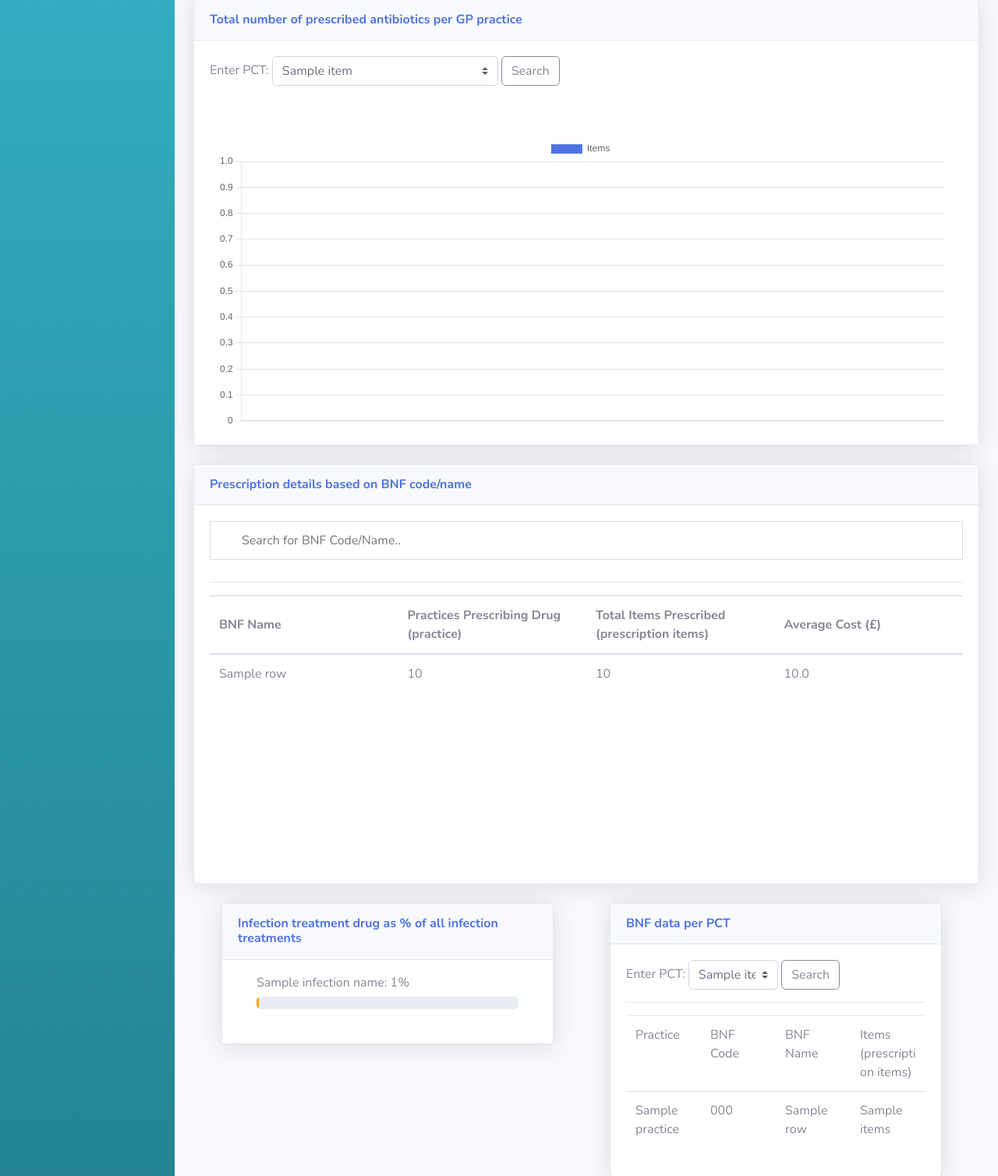
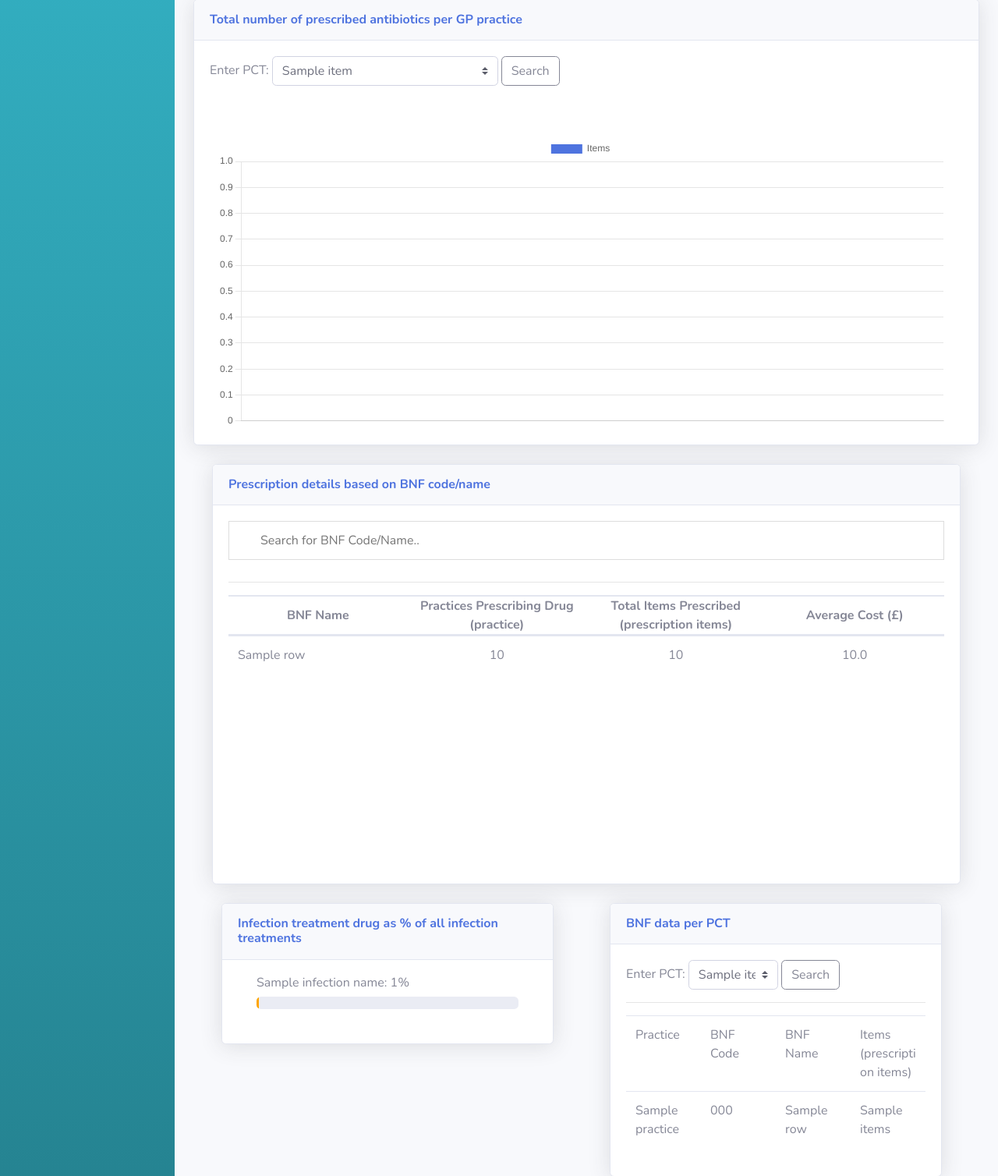
Before and after one commit to techonn/COPD-dashboard, a Flask app: template app/templates/dashboard/index.html in a window 1280 px wide. Shown: the part 675-2183 px from the top of the page at 78% size. Run offline with Flask 2, Linux system fonts and the light colour scheme; the template is opened without the code that fills it: most values are stand-ins (such as "Sample title", 1, 10 or a date in 2020); some libraries are stand-ins or nearby versions.

Commit message:
Add elements to printPDF

```diff
--- a/app/static/css/bnfcode_name_table.css
+++ b/app/static/css/bnfcode_name_table.css
@@ -15,13 +15,20 @@
 
 .table thead th {
   vertical-align: middle;
-  border-bottom: 2px solid #e3e6f0;
-  border-top: 2px solid #e3e6f0;
+  text-align: center;
+  border-bottom: none;
+  border-top: none;
+  box-shadow: inset 0 2px 0 #e3e6f0, inset 0 -2px 0 #e3e6f0;
   position: sticky;
   top: 0px;
   background-color: white;
+  padding: 2px 0;
 }
 
-table {
-  border-collapse: separate;
+table thead th {
+  background-clip: padding-box
 }
+
+td.val {
+  text-align: center;
+}
--- a/app/static/js/print_pdf.js
+++ b/app/static/js/print_pdf.js
@@ -20,13 +20,32 @@ function print_summary_as_pdf() {
     barchart.innerHTML = "<div class='col-xl-12 col-lg-7'><div class='card shadow mb-4'>" + barheader.outerHTML + imageElement.outerHTML + "</div></div></div>";
     barchart.classList.add('row');
     barchart.style.margin = "auto";
-    barchart.classList.add('pagebreak');
+
+    var chartCanvasGP = document.getElementById("gp-bar-chart");
+    while (chartCanvasGP == null || chartCanvasGP.style.length < 1) {
+        true==true;
+      }
+    var GPimageElement = document.createElement("img");
+    GPimageElement.style = "width: 100%;";
+    GPimageElement.src = chartCanvasGP.toDataURL("image/png", 0);
+
+    var GPbarheader= document.getElementById("GPbarheader").cloneNode(true);
+
+    var GPbarchart= document.createElement('div');
+    GPbarchart.innerHTML = "<div class='col-xl-12 col-lg-7'><div class='card shadow mb-4'>" + GPbarheader.outerHTML + GPimageElement.outerHTML + "</div></div></div>";
+    GPbarchart.classList.add('row');
+    GPbarchart.style.margin = "auto";
+    GPbarchart.classList.add('pagebreak');
 
     var infectiondrug= document.getElementById("infectiondrug").cloneNode(true);
     infectiondrug.style.margin = "auto";
-    infectiondrug.classList.add('pagebreak');
-    var BNFtable= document.getElementById("BNForitable").cloneNode(true);
-    BNFtable.style.margin = "auto";
+
+    var BNForitable= document.getElementById("BNForitable").cloneNode(true);
+    BNForitable.style.margin = "auto";
+    BNForitable.classList.add('pagebreak');
+
+    var BNFaddtable= document.getElementById("BNFaddtable").cloneNode(true);
+    BNFaddtable.style.margin = "auto";
 
     //add element to print
 
@@ -40,9 +59,11 @@ function print_summary_as_pdf() {
     container.appendChild(pageheader);
     container.appendChild(flashcards);
     container.appendChild(barchart);
+    container.appendChild(GPbarchart);
     //container.appendChild(barcanvas);
     container.appendChild(infectiondrug);
-    container.appendChild(BNFtable);
+    container.appendChild(BNForitable);
+    container.appendChild(BNFaddtable);
 
     html2pdf(container,{
         margin: [15,10,15,10],
--- a/app/templates/dashboard/index.html
+++ b/app/templates/dashboard/index.html
@@ -263,7 +263,7 @@
           <div class="row">
             <div class="col-xl-12 col-lg-7">
               <div class="card shadow mb-4">
-                <div class="card-header py-3 d-flex flex-row align-items-center justify-content-between">
+                <div id="GPbarheader" class="card-header py-3 d-flex flex-row align-items-center justify-content-between">
                   <h6 class="m-0 font-weight-bold text-primary">Total number of prescribed antibiotics per GP practice</h6>
                 </div>
                 <div class="card-body">
@@ -288,6 +288,7 @@
           <div class = "row">
             <div class="col-xl-12">
               <!-- Show the BNF Code and Name data table -->
+              <div id="BNFaddtable" class="container-fluid">
                 <div class="card shadow mb-4">
                   <div class="card-header py-3">
                     <h6 class="m-0 font-weight-bold text-primary">Prescription details based on BNF code/name</h6>
@@ -307,13 +308,14 @@
                             <tr>
                               <td style="display:none;">{{ row.BNF_code }}</td>
                               <td>{{ row.BNF_name }}</td>
-                            <td>{{ row.BNF_total_practice }}</td>
-                            <td>{{ row.BNF_total_item }}</td>
-                            <td>{{'%0.2f'|format(row.BNF_average_cost)|float}}</td>
+                              <td class="val">{{ row.BNF_total_practice }}</td>
+                              <td class="val">{{ row.BNF_total_item }}</td>
+                              <td class="val">{{'%0.2f'|format(row.BNF_average_cost)|float}}</td>
                             </tr>
                           {% endfor %}
                         </tbody>
                       </table>
+                    </div>
                   </div>
                 </div>
               </div>
```
Also changed, not shown: app/static/js/generate_report.js (deleted). Lines whose indentation alone changed are shown as unchanged.
